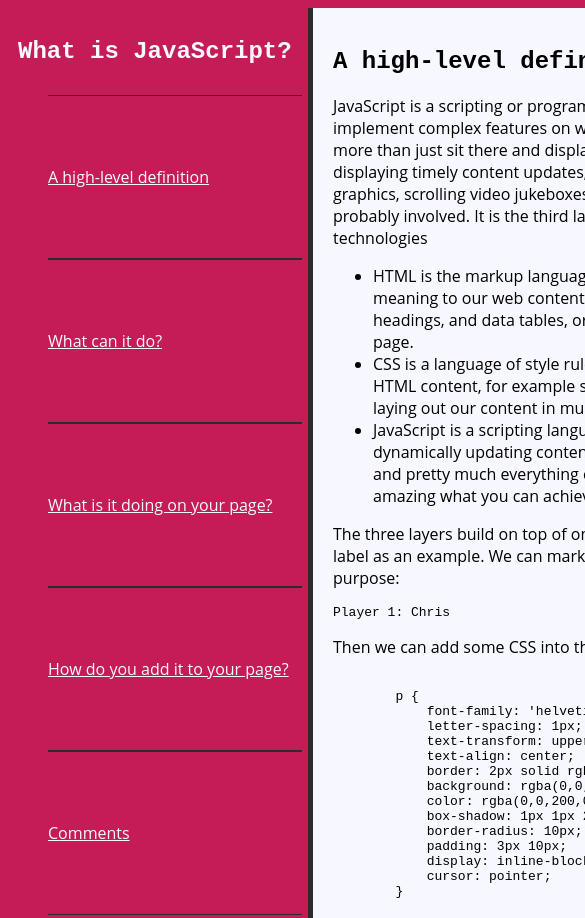
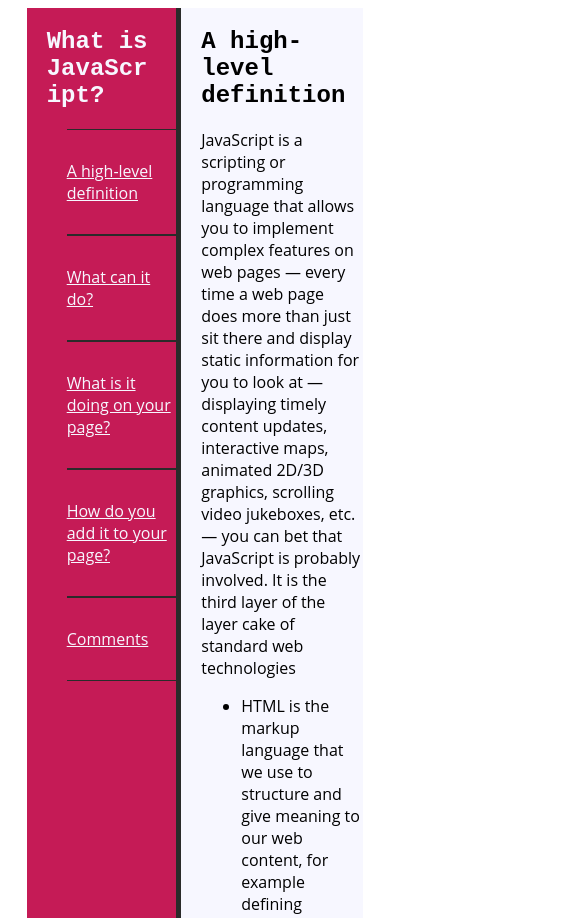
Before and after one commit to NatRavenhill/FreeCodeCamp, a plain HTML site: page TechnicalDocumentation/techDoc.html in a window 390 px wide. Shown: the top 918 px of the page, 585 px wide, since content can reach past the window. Drawn offline with Linux system fonts and the light colour scheme.

Commit message:
Technical Documentation: Add sizing media queries and improve docs

```diff
--- a/TechnicalDocumentation/techDoc.css
+++ b/TechnicalDocumentation/techDoc.css
@@ -5,34 +5,33 @@
   --color4: #c51b56;
 }
 
+body {
+  display: grid;
+  grid-template-columns: 5% 20% 70% 5%;
+  font-family: "Open Sans", Arial, sans-serif;
+}
+
 h1 {
   color: var(--color3);
   font-family: "Courier New", Courier, monospace;
-  padding: 10px;
+  word-wrap: break-word;
+  margin: 20px;
 }
 
 h2 {
   font-family: "Courier New", Courier, monospace;
 }
 
-body {
-  display: grid;
-  justify-content: stretch;
-  font-family: "Open Sans", Arial, sans-serif;
+nav {
+  grid-column: 2;
   background-color: var(--color4);
-}
-
-nav {
-  grid-column: 1;
-  position: fixed;
-  height: 100%;
 }
 
 nav li {
   list-style-type: none;
-  padding: 70px 0px;
   border-top: 1px solid var(--color1);
   border-bottom: 1px solid var(--color1);
+  padding: 30px 0px;
 }
 
 nav a {
@@ -41,13 +40,36 @@
 
 main {
   background-color: var(--color3);
-  grid-column: 2;
-  margin-left: 300px;
-  padding: 20px;
   border-left: 5px solid var(--color1);
+  padding-left: 20px;
+  grid-column: 3;
 }
 
 code {
   display: block;
   white-space: pre-wrap;
 }
+
+@media (max-height: 500px) {
+  nav li {
+    padding: 10px 0px;
+  }
+}
+
+@media (max-width: 1040px) {
+  body {
+    grid-template-columns: 5% 30% 60% 5%;
+  }
+}
+
+@media (max-width: 720px) {
+  body {
+    grid-template-columns: 5% 40% 50% 5%;
+  }
+}
+
+@media (max-width: 380px) {
+  body {
+    grid-template-columns: 2% 0% 96% 2%;
+  }
+}
```
